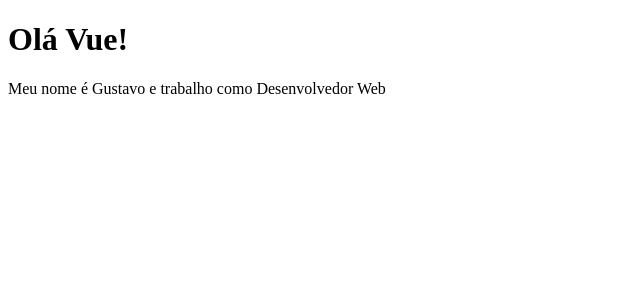
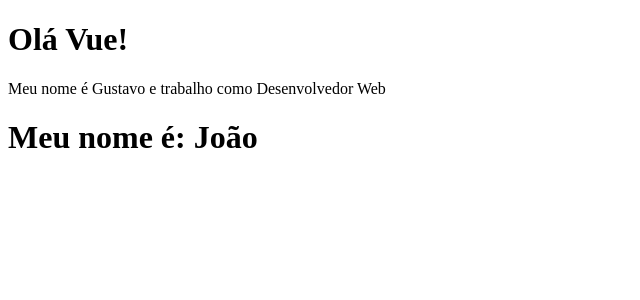
Before and after one commit to luisgustavoTbarbosa/vueJsMBattisti, a Vue app in the folder 02_projeto_vue_cli/: page / in a window 1280 px wide. Shown: the top 300 px of the page, without its empty margins (0-640 px from the left). Built offline with nearby package versions, Linux system fonts and the light colour scheme.

Commit message:
life cycle created and mounted

```diff
--- a/02_projeto_vue_cli/src/App.vue
+++ b/02_projeto_vue_cli/src/App.vue
@@ -1,14 +1,19 @@
 <template>
-  <PrimeiroComponente />
+  <div>
+    <PrimeiroComponente />
+    <LifeCycle />
+  </div>
 </template>
 
 <script>
   import PrimeiroComponente from './components/PrimeiroComponente.vue'
+  import LifeCycle from './components/LifeCycle.vue'
 
   export default {
     name: 'App',
     components: {
-      PrimeiroComponente
+      PrimeiroComponente,
+      LifeCycle
     }
   }
 </script>
--- /dev/null
+++ b/02_projeto_vue_cli/src/components/LifeCycle.vue
@@ -0,0 +1,24 @@
+<template>
+    <h1>Meu nome é: {{ nome }}</h1>
+</template>
+
+<script>
+    export default {
+        name: 'LifeCycle',
+        data() {
+            return {
+                nome: 'Ainda não sei'
+            }
+        },
+        created() {
+            setTimeout(() => {
+                this.nome = 'Luís Gustavo'
+            }, 1000)
+        },
+        mounted() {
+            setTimeout(() => {
+                this.nome = 'João'
+            }, 2000)
+        }
+    }
+</script>
```
